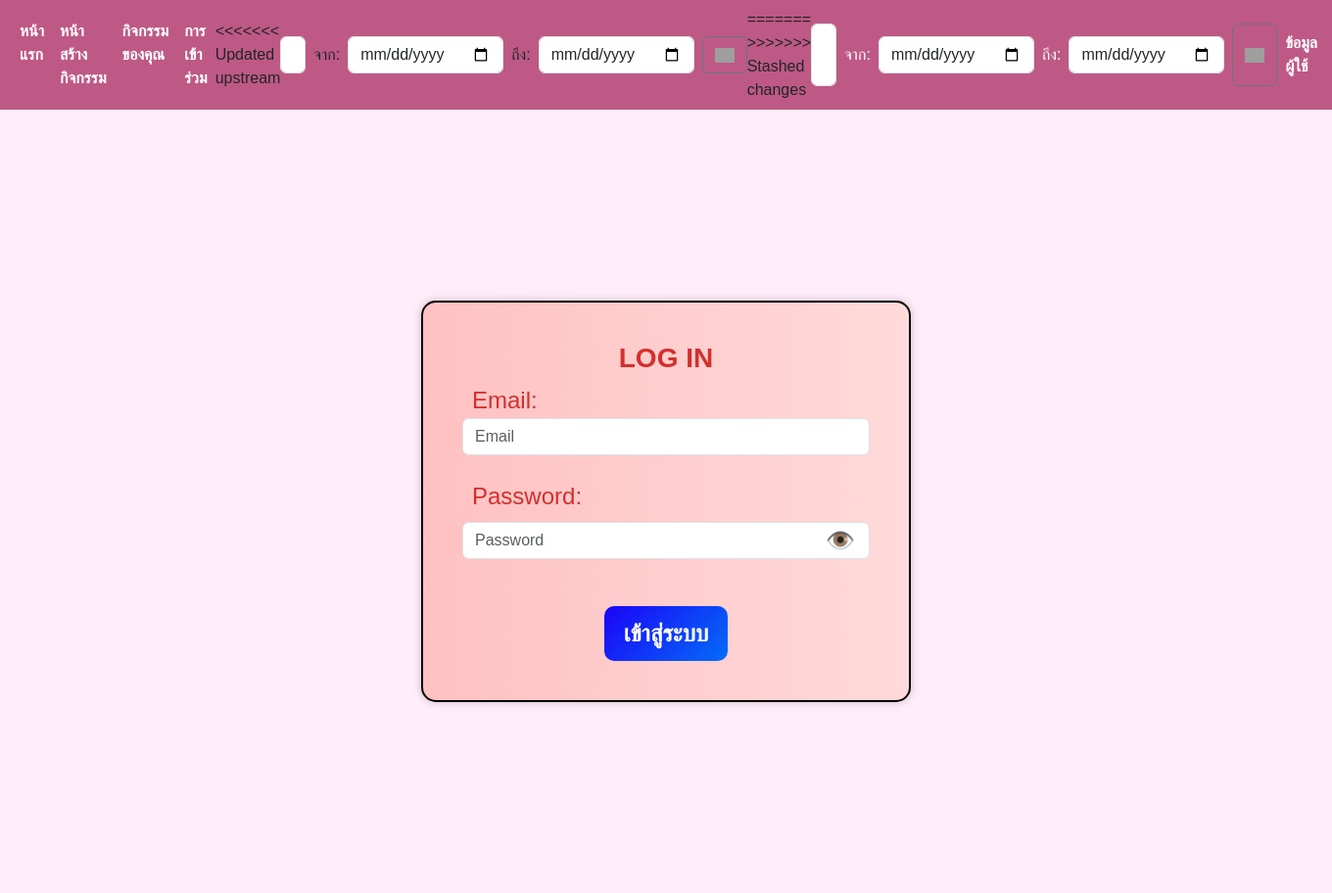
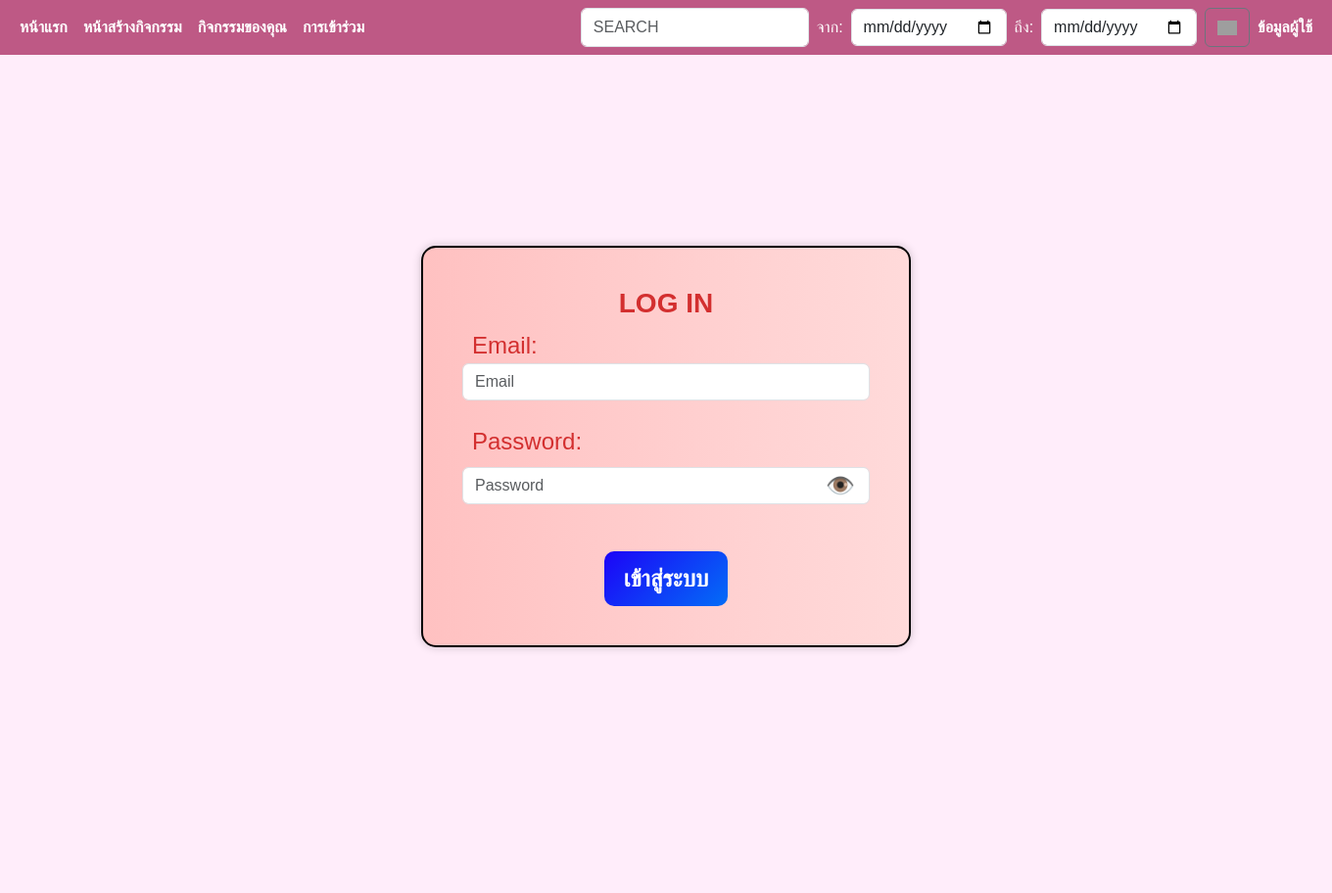
Before and after one commit to jetsada117/project_web, a PHP site: page / in a window 1360 px wide. Shown: the whole page at 98% size. After the commit the page ends 664 px from the top, so only its background shows below. Run offline with PHP 8.4, Linux system fonts and the light colour scheme; the visitor is signed in with stand-in values (Sample User, id 1); grey boxes are pictures that could not be loaded.

Commit message:
upheader

```diff
--- a/templates/header.php
+++ b/templates/header.php
@@ -29,21 +29,7 @@
                     <li class="nav-item"><a class="nav-link" href="/myevent">กิจกรรมของคุณ</a></li>
                     <li class="nav-item"><a class="nav-link" href="/history">การเข้าร่วม</a></li>
             </ul>
-<<<<<<< Updated upstream
-            <form class="d-flex ms-auto">
-                <input class="form-control me-2" type="search" placeholder="SEARCH">
-                <div class="d-flex align-items-center">
-                    <span class="me-2">จาก:</span>
-                    <input class="form-control me-2" type="date">
-                    <span class="me-2">ถึง:</span>
-                    <input class="form-control me-2" type="date">
-                </div>
-                <button class="btn btn-outline-secondary" type="submit">
-                    <img src="https://cdn-icons-png.flaticon.com/512/49/49116.png" width="20px">
-                </button>
-            </form>
-=======
->>>>>>> Stashed changes
+
             <ul class="navbar-nav">
                 <form class="d-flex ms-auto ">
                     <input class="form-control me-2" type="search" placeholder="SEARCH">
```
Also changed, not shown: routes/checkin_post.php (+5 -16 lines), templates/checkin_get.php (+2 -14 lines).
